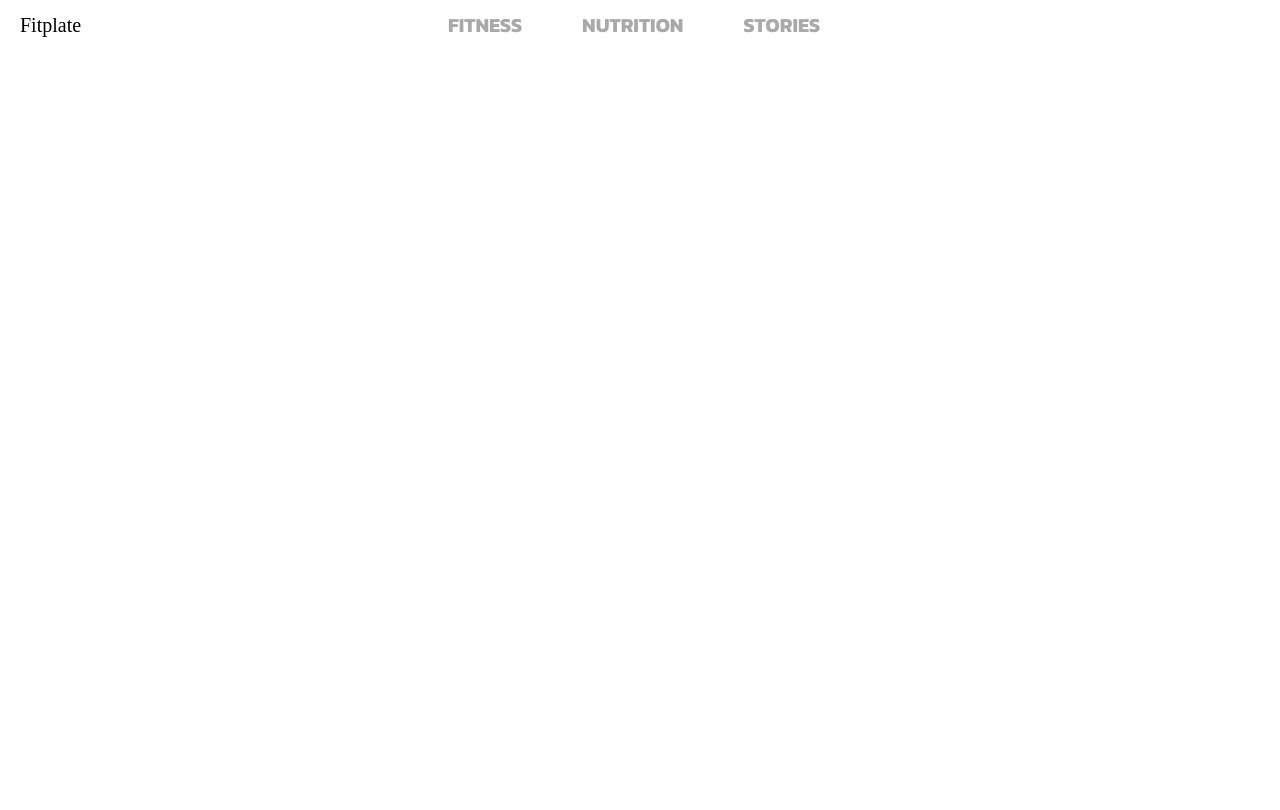
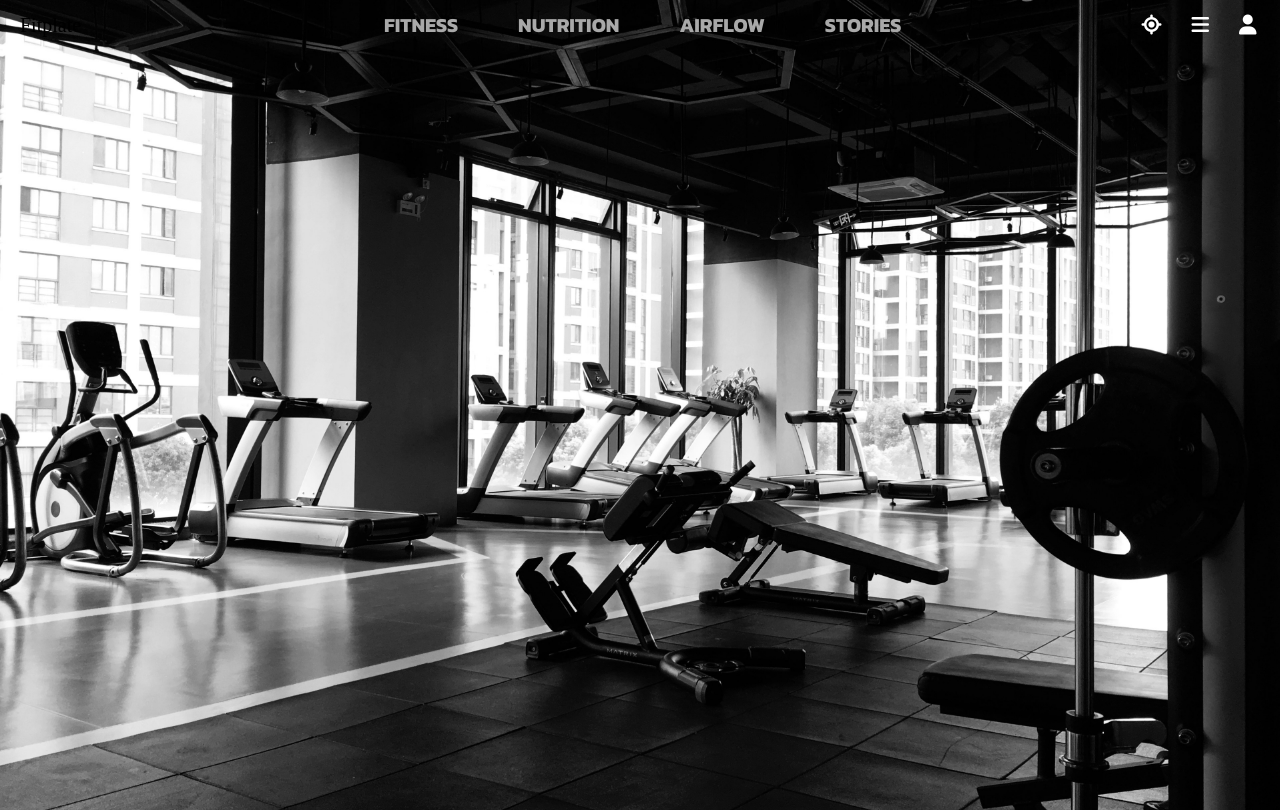
Before and after one commit to jashu1727/fitplate, a plain HTML site: page index.html in a window 1280 px wide. Drawn offline with Linux system fonts and the light colour scheme.

Commit message:
background image added

```diff
--- a/index.css
+++ b/index.css
@@ -3,22 +3,24 @@
     padding: 0;
     border: border-box;
 }
+/*Pannel font*/
 .kanit-black {
     font-family: "Kanit", serif;
     font-weight: 700;
     font-style: normal;
     display: flex;
-    width: 65%;
+    width: 70%;
     color: darkgrey;
   }
 body {
-   /** background-image: url(pexels-alexazabache-3766257.jpg);*/
+        background-image: url(risen-wang-20jX9b35r_M-unsplash.jpg);
         background-size: cover;
-        background-repeat: no-repeat;  /* Prevents the image from repeating */
-        background-position: center center; /* Centers the image */
-        height: 100vh; ;/* Ensures it covers the full viewport height */
+        background-repeat: no-repeat;
+        background-position: center center;
+        height: 100vh; ;
         width: 100vw;
         overflow: hidden;
+        backdrop-filter: blur(0.1px);
     }
 
 /** Pannel **/
@@ -40,23 +42,43 @@ body {
     width: 50%;
     color: darkgrey;
     display: flex;
+
 }
 .opt-2 {
-    cursor: none;
      padding-left: 60px;
 }
  .opt-3 {
-    cursor: none;
+    padding-left: 60px;
+ }
+ .opt-4 {
     padding-left: 60px;
  }
 
  .opt-1:hover {
-    color: black;
-    cursor: none;
+    color: white;
+    cursor: pointer;
  }
  .opt-2:hover {
-    color: black;
+    color: white;
+    cursor: pointer;
  }
  .opt-3:hover {
-    color: black;
+    color: white;
+    cursor: pointer;
  }
+ .opt-4:hover {
+    color: white;
+    cursor: pointer;
+ }
+.location-icon {
+    padding-left: 240px;
+    color: white;
+}
+.drop-down {
+    padding-left: 30px;
+    color: white ;
+}
+.profile {
+    color: white;
+    padding-left: 30px;
+}
--- a/index.html
+++ b/index.html
@@ -7,6 +7,7 @@
     <link rel="stylesheet" href="index.css">
     <link rel="preconnect" href="https://fonts.googleapis.com">
 <link rel="preconnect" href="https://fonts.gstatic.com" crossorigin>
+<link rel="stylesheet" href="https://cdnjs.cloudflare.com/ajax/libs/font-awesome/6.7.2/css/all.min.css" integrity="sha512-Evv84Mr4kqVGRNSgIGL/F/aIDqQb7xQ2vcrdIwxfjThSH8CSR7PBEakCr51Ck+w+/U6swU2Im1vVX0SVk9ABhg==" crossorigin="anonymous" referrerpolicy="no-referrer" />
 <link href="https://fonts.googleapis.com/css2?family=Kanit:ital,wght@0,100;0,200;0,300;0,400;0,500;0,600;0,700;0,800;0,900;1,100;1,200;1,300;1,400;1,500;1,600;1,700;1,800;1,900&family=Merriweather:ital,wght@0,300;0,400;0,700;0,900;1,300;1,400;1,700;1,900&display=swap" rel="stylesheet">
 </head>
 <body>
@@ -17,9 +18,11 @@
     <div class="kanit-black">
          <div class="opt-1"><a>FITNESS</a></div>
          <div class="opt-2"><a>NUTRITION</a></div>
-         <div class="opt-3"><a>STORIES</a></div>
-         <div class="opt-4"></div>
-         <div class="opt-5"></div>
+         <div class="opt-3"><a>AIRFLOW</a></div>
+         <div class="opt-4"><a>STORIES</a></div>
+         <div class="location-icon"><i class="fa-solid fa-location-crosshairs"></i></div>
+         <div class="drop-down"><i class="fa-solid fa-bars"></i></div>
+         <div class="profile"><i class="fa-solid fa-user"></i></i></div>
     </div>
 
 </div>
```
